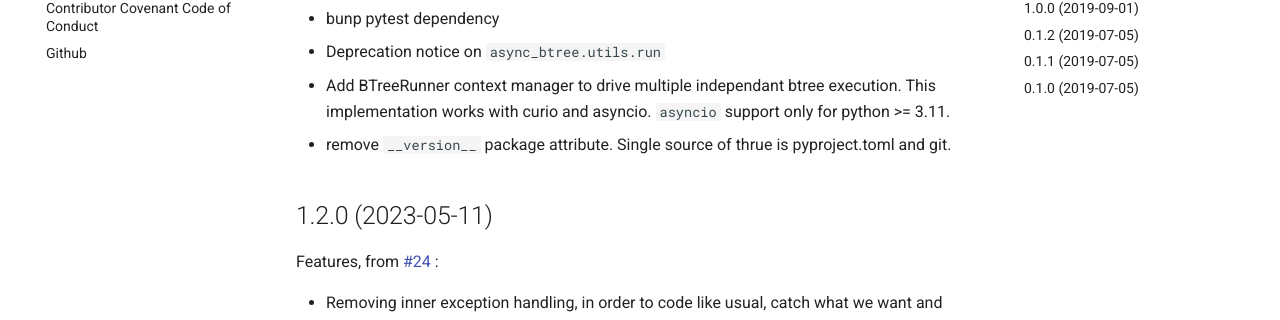
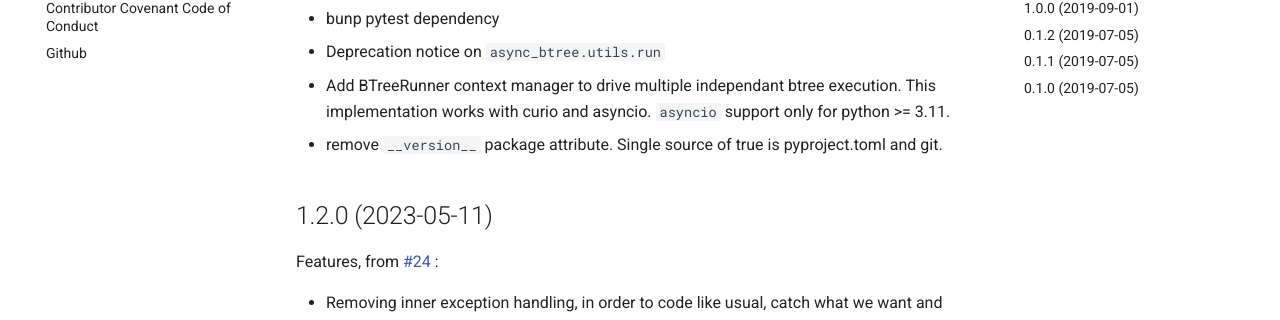
Before and after one commit to geronimo-iia/async-btree, an MkDocs documentation site: the page built from docs/changelog.md, in a window 1280 px wide and 900 px high. Shown: the part 292-612 px from the top of the window. Built offline with MkDocs 1.6.1 and Material for MkDocs 9.7.7, drawn with Linux system fonts in a browser that asks for light colours; comment, search, counter and statistics services are not loaded.

```diff
--- a/CHANGELOG.md
+++ b/CHANGELOG.md
@@ -9,7 +9,7 @@
 - Add BTreeRunner context manager to drive multiple independant btree execution.
   This implementation works with curio and asyncio.
   `asyncio` support only for python >= 3.11.
-- remove `__version__` package attribute. Single source of thrue is pyproject.toml and git.
+- remove `__version__` package attribute. Single source of true is pyproject.toml and git.
 
 
 ## 1.2.0 (2023-05-11)
--- a/requirements-dev.txt
+++ b/requirements-dev.txt
@@ -19,7 +19,7 @@ mergedeep==1.3.4; python_version >= "3.7"
 mkdocs-autorefs==0.4.1; python_version >= "3.7"
 mkdocs-include-markdown-plugin==4.0.4; python_version >= "3.7" and python_version < "3.12"
 mkdocs-material-extensions==1.1.1; python_version >= "3.7"
-mkdocs-material==9.1.13; python_version >= "3.7"
+mkdocs-material==9.1.14; python_version >= "3.7"
 mkdocs==1.4.3; python_version >= "3.7"
 mkdocstrings-python==1.0.0; python_version >= "3.7"
 mkdocstrings==0.21.2; python_version >= "3.7"
@@ -44,7 +44,7 @@ requests==2.30.0; python_version >= "3.7"
 ruff==0.0.264; python_version >= "3.7"
 six==1.16.0; python_version >= "3.7" and python_full_version < "3.0.0" or python_full_version >= "3.3.0" and python_version >= "3.7"
 tomli==2.0.1; python_version < "3.11" and python_full_version >= "3.6.2" and python_version >= "3.7" and python_full_version <= "3.11.0a6"
-types-setuptools==67.7.0.3
+types-setuptools==67.8.0.0
 typing-extensions==4.5.0; python_version >= "3.7"
 urllib3==2.0.2; python_version >= "3.7"
 watchdog==3.0.0; python_version >= "3.7"
```
Also changed, not shown: docs/tutorial.md (+2 -2 lines), 2 other files.
